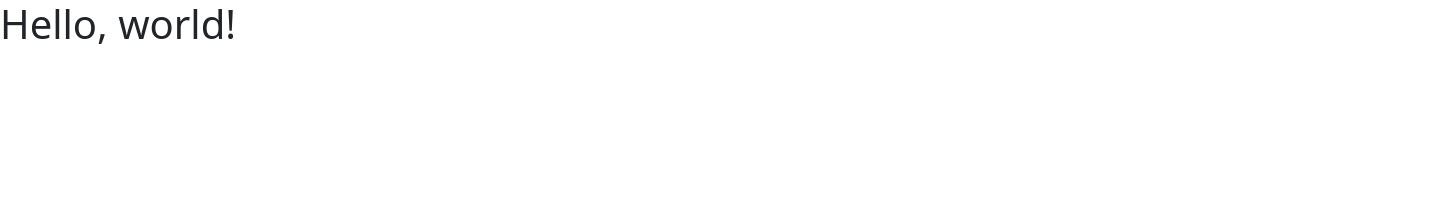
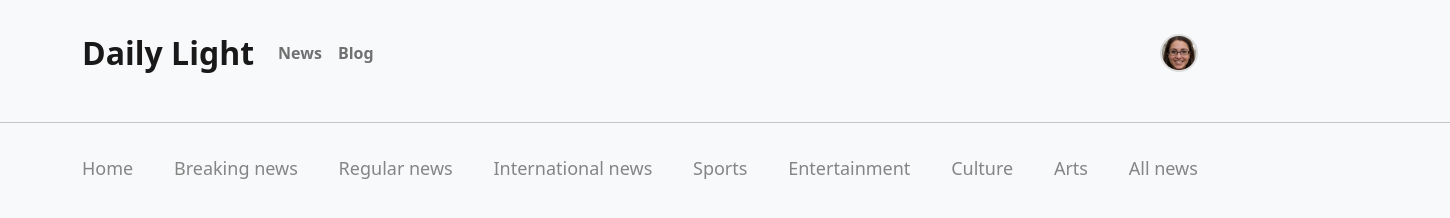
Before and after one commit to risaadodx/daily-light-news-portal, a plain HTML site: page index.html in a window 1280 px wide. Shown: the whole page, 1450 px wide, since content can reach past the window. Drawn offline with nearby package versions, Linux system fonts and the light colour scheme.

Commit message:
navbar and categories added

```diff
--- a/index.html
+++ b/index.html
@@ -4,6 +4,7 @@
     <meta charset="utf-8" />
     <meta name="viewport" content="width=device-width, initial-scale=1" />
     <title>Daily light</title>
+    <link rel="stylesheet" href="style.css" />
     <link
       href="https://cdn.jsdelivr.net/npm/bootstrap@5.2.0/dist/css/bootstrap.min.css"
       rel="stylesheet"
@@ -11,8 +12,60 @@
       crossorigin="anonymous"
     />
   </head>
-  <body>
-    <h1>Hello, world!</h1>
+  <body class="bg-light">
+    <!--------------------------------Header section----------------------->
+    <header>
+      <nav class="navbar navbar-expand-lg container py-4">
+        <div class="container-fluid">
+          <a class="navbar-brand fs-2 fw-bold" href="#">Daily Light</a>
+          <button
+            class="navbar-toggler"
+            type="button"
+            data-bs-toggle="collapse"
+            data-bs-target="#navbarScroll"
+            aria-controls="navbarScroll"
+            aria-expanded="false"
+            aria-label="Toggle navigation"
+          >
+            <span class="navbar-toggler-icon"></span>
+          </button>
+          <div class="collapse navbar-collapse" id="navbarScroll">
+            <ul
+              class="navbar-nav me-auto my-2 my-lg-0 navbar-nav-scroll"
+              style="--bs-scroll-height: 100px"
+            >
+              <li class="nav-item">
+                <a class="nav-link fw-bold" aria-current="page" href="#"
+                  >News</a
+                >
+              </li>
+              <li class="nav-item">
+                <a class="nav-link fw-bold" href="#">Blog</a>
+              </li>
+            </ul>
+            <img src="images/Avatar.png" alt="" />
+          </div>
+        </div>
+      </nav>
+      <hr class="mx-auto" style="width: 1450px" ; />
+      <!--------------------------------Categories----------------------->
+      <section class="container py-3">
+        <ul class="d-flex justify-content-between list-unstyled">
+          <li><a href="">Home</a></li>
+          <li><a href="">Breaking news</a></li>
+          <li><a href="">Regular news</a></li>
+          <li><a href="">International news</a></li>
+          <li><a href="">Sports</a></li>
+          <li><a href="">Entertainment</a></li>
+          <li><a href="">Culture</a></li>
+          <li><a href="">Arts</a></li>
+          <li><a href="">All news</a></li>
+        </ul>
+      </section>
+    </header>
+    <section></section>
+
+    <!--------------------------------Script----------------------->
     <script
       src="https://cdn.jsdelivr.net/npm/bootstrap@5.2.0/dist/js/bootstrap.bundle.min.js"
       integrity="sha384-A3rJD856KowSb7dwlZdYEkO39Gagi7vIsF0jrRAoQmDKKtQBHUuLZ9AsSv4jD4Xa"
--- a/style.css
+++ b/style.css
@@ -0,0 +1,11 @@
+@import url("https://fonts.googleapis.com/css2?family=Roboto&display=swap");
+
+body {
+  font-family: "Roboto", sans-serif;
+}
+
+ul > li > a {
+  text-decoration: none;
+  color: #858585;
+  font-size: 18px;
+}
```
Also changed, not shown: images/Avatar.png (added).
